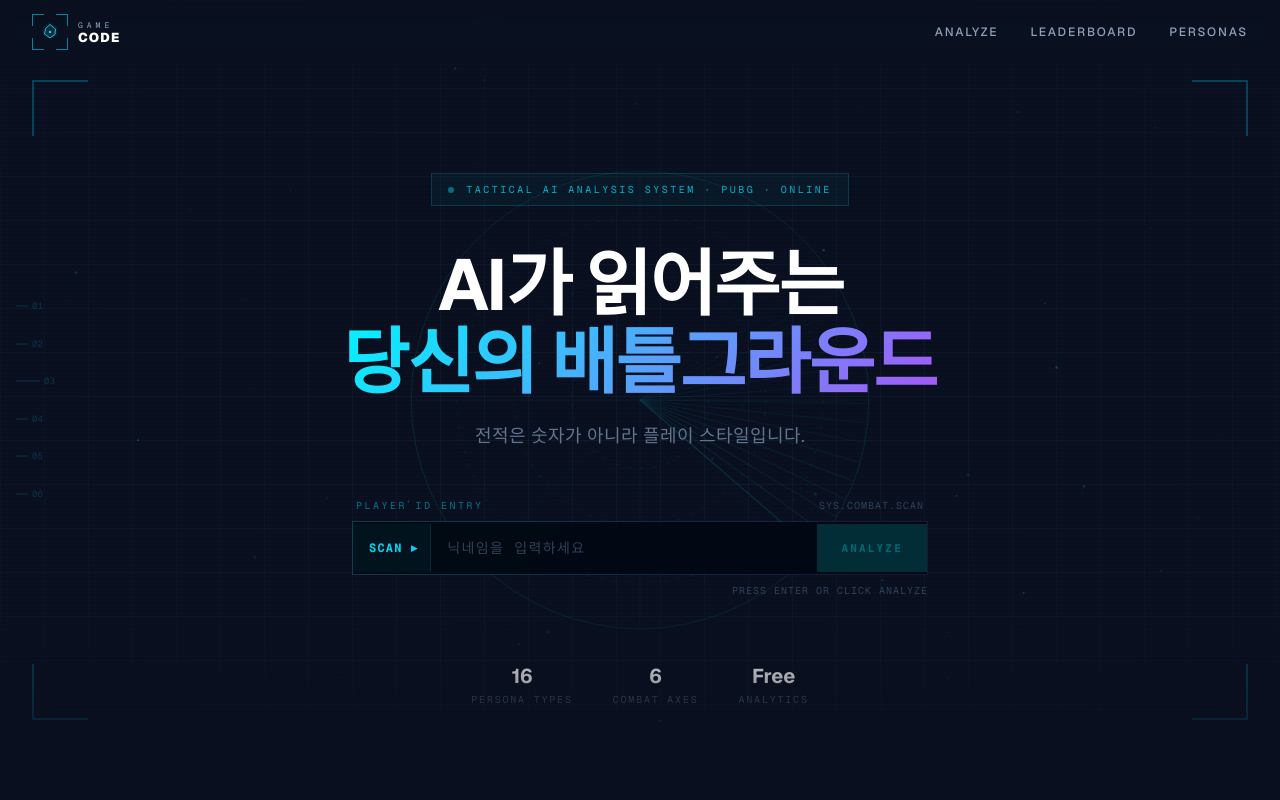
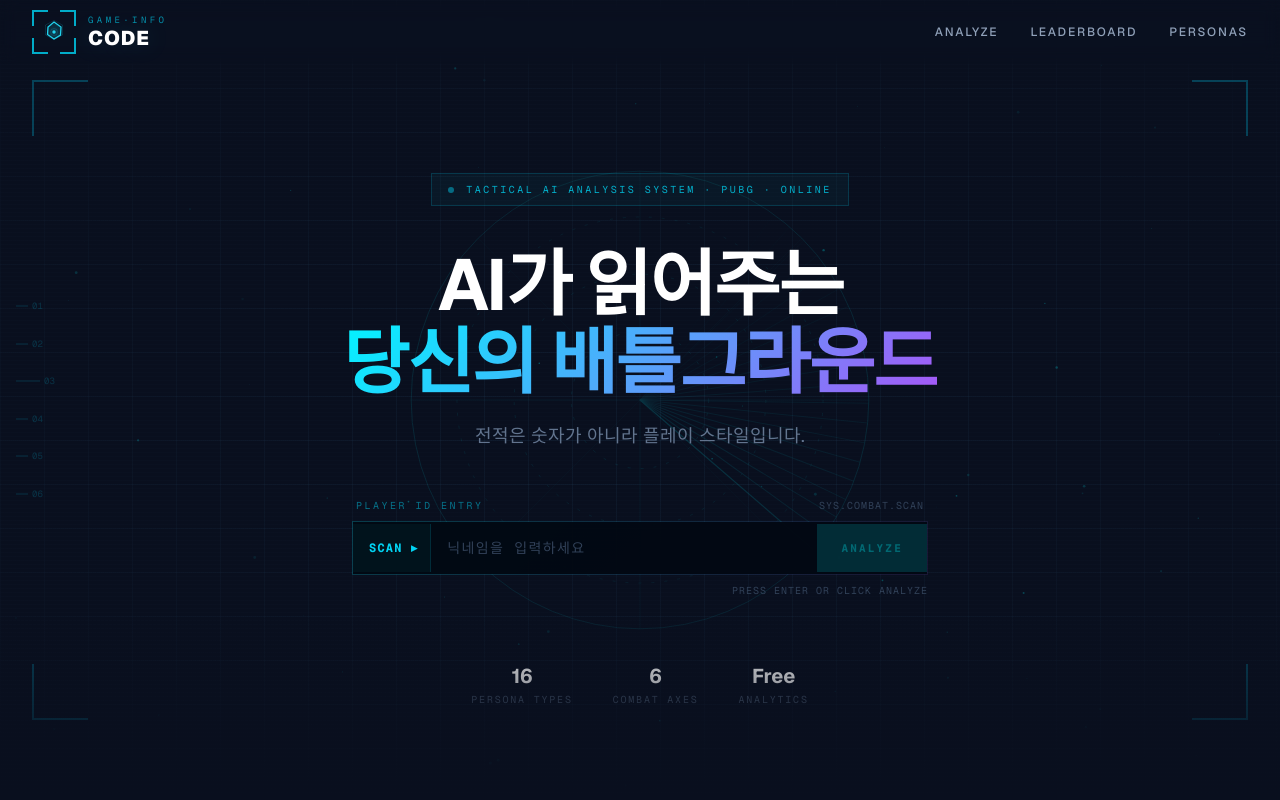
Before and after one commit to hyerimhaleylee/gameinfocode, a Next.js app: page / in a window 1280 px wide. Shown: the top 800 px of the page. Built offline with nearby package versions, Linux system fonts and the light colour scheme.

Commit message:
feat: redesign navbar logo for stronger visual impact

```diff
--- a/components/Navbar.tsx
+++ b/components/Navbar.tsx
@@ -34,28 +34,45 @@ export default function Navbar({ onReset }: { onReset?: () => void }) {
       <div className="max-w-7xl mx-auto px-4 sm:px-6 lg:px-8">
         <div className="flex items-center justify-between h-16">
           {/* Logo */}
-          <Link href="/" onClick={onReset} className="flex items-center gap-2.5 group">
-            {/* HUD bracket frame + mini radar chart */}
-            <div className="relative w-9 h-9 flex items-center justify-center">
-              <div className="absolute top-0 left-0 w-3 h-3 border-t-[1.5px] border-l-[1.5px] border-cyan-400/60 group-hover:border-cyan-400/90 transition-colors duration-300" />
-              <div className="absolute top-0 right-0 w-3 h-3 border-t-[1.5px] border-r-[1.5px] border-cyan-400/60 group-hover:border-cyan-400/90 transition-colors duration-300" />
-              <div className="absolute bottom-0 left-0 w-3 h-3 border-b-[1.5px] border-l-[1.5px] border-cyan-400/60 group-hover:border-cyan-400/90 transition-colors duration-300" />
-              <div className="absolute bottom-0 right-0 w-3 h-3 border-b-[1.5px] border-r-[1.5px] border-cyan-400/60 group-hover:border-cyan-400/90 transition-colors duration-300" />
-              <svg width="22" height="22" viewBox="0 0 22 22" fill="none">
-                <polygon points="11,2.5 17.7,6.25 17.7,13.75 11,17.5 4.3,13.75 4.3,6.25"
-                  fill="none" stroke="rgba(34,211,238,0.2)" strokeWidth="0.6" />
-                <polygon points="11,5.5 14.8,7.6 14.8,12.4 11,14.5 7.2,12.4 7.2,7.6"
-                  fill="none" stroke="rgba(34,211,238,0.12)" strokeWidth="0.5" />
-                <polygon points="11,3.5 16.5,8 16,13.5 11,16.8 5.5,13 6.5,7.5"
-                  fill="rgba(34,211,238,0.14)" stroke="#22d3ee" strokeWidth="0.9" />
-                <circle cx="11" cy="11" r="1.2" fill="#22d3ee" />
+          <Link href="/" onClick={onReset} className="flex items-center gap-3 group">
+            {/* HUD bracket frame + radar icon */}
+            <div className="relative w-11 h-11 flex items-center justify-center flex-shrink-0">
+              {/* Corners — bolder */}
+              <div className="absolute top-0 left-0 w-4 h-4 border-t-2 border-l-2 border-cyan-400/80 group-hover:border-cyan-400 transition-colors duration-200" />
+              <div className="absolute top-0 right-0 w-4 h-4 border-t-2 border-r-2 border-cyan-400/80 group-hover:border-cyan-400 transition-colors duration-200" />
+              <div className="absolute bottom-0 left-0 w-4 h-4 border-b-2 border-l-2 border-cyan-400/80 group-hover:border-cyan-400 transition-colors duration-200" />
+              <div className="absolute bottom-0 right-0 w-4 h-4 border-b-2 border-r-2 border-cyan-400/80 group-hover:border-cyan-400 transition-colors duration-200" />
+              {/* Subtle inner glow on hover */}
+              <div className="absolute inset-1 rounded-sm opacity-0 group-hover:opacity-100 transition-opacity duration-200"
+                style={{ background: "radial-gradient(ellipse at center, rgba(34,211,238,0.08) 0%, transparent 70%)" }} />
+              <svg width="28" height="28" viewBox="0 0 28 28" fill="none">
+                {/* Outer ring */}
+                <polygon points="14,2.5 22.5,7 22.5,17 14,21.5 5.5,17 5.5,7"
+                  fill="none" stroke="rgba(34,211,238,0.22)" strokeWidth="0.7" />
+                {/* Mid ring */}
+                <polygon points="14,6 19.8,9.25 19.8,15.75 14,19 8.2,15.75 8.2,9.25"
+                  fill="none" stroke="rgba(34,211,238,0.13)" strokeWidth="0.5" />
+                {/* Main filled shape */}
+                <polygon points="14,4 21,9 20.5,17 14,21 7.5,16.5 8,9"
+                  fill="rgba(34,211,238,0.13)" stroke="#22d3ee" strokeWidth="1.3" />
+                {/* Center pulse rings */}
+                <circle cx="14" cy="14" r="3.5" fill="none" stroke="rgba(34,211,238,0.25)" strokeWidth="0.6" />
+                <circle cx="14" cy="14" r="1.7" fill="#22d3ee"
+                  style={{ filter: "drop-shadow(0 0 3px #22d3ee)" }} />
               </svg>
             </div>
 
-            {/* Stacked text */}
-            <div className="flex flex-col justify-center gap-[2px] leading-none">
-              <span className="text-[8px] font-mono tracking-[0.5em] text-slate-400">GAME</span>
-              <span className="text-[13px] font-black tracking-[0.08em] text-white group-hover:text-cyan-400 transition-colors duration-300">CODE</span>
+            {/* Text block */}
+            <div className="flex flex-col justify-center leading-none gap-[3px]">
+              <span className="text-[9px] font-mono tracking-[0.38em] text-cyan-400/65 group-hover:text-cyan-400/90 transition-colors duration-200 uppercase">
+                GAME·INFO
+              </span>
+              <span
+                className="text-[20px] font-black tracking-[0.04em] text-white group-hover:text-cyan-300 transition-colors duration-200"
+                style={{ textShadow: "0 0 24px rgba(34,211,238,0.18)", lineHeight: 1 }}
+              >
+                CODE
+              </span>
             </div>
           </Link>
 
```
